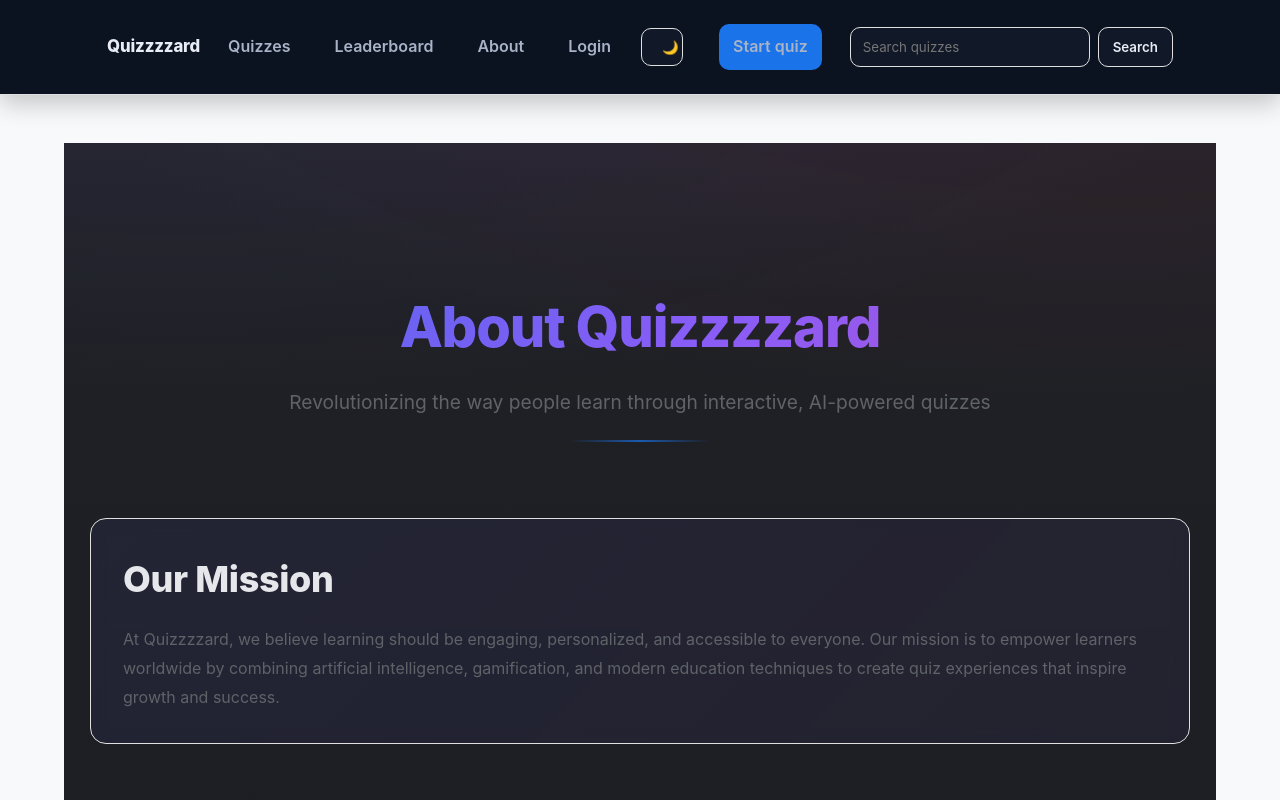
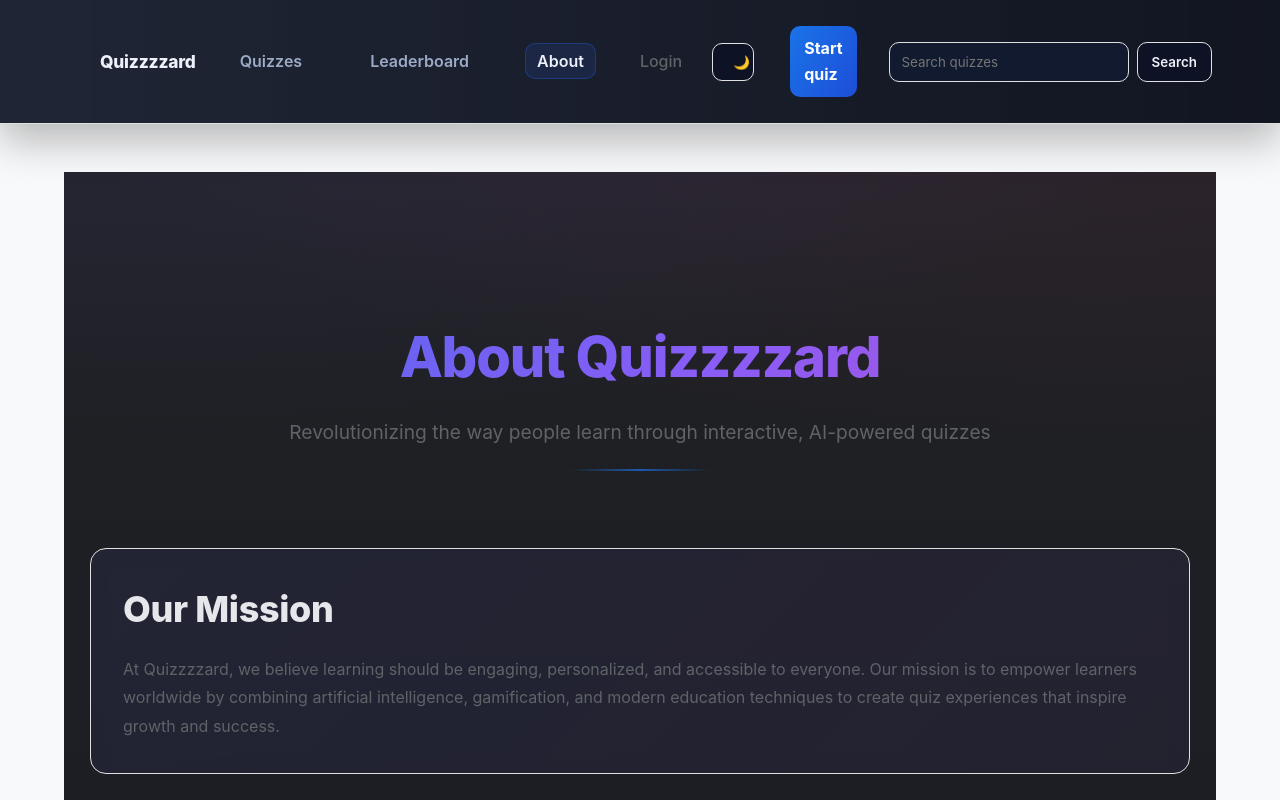
Before and after one commit to amanantuley/Quizzzzard, a React (Vite) app in the folder client/: page /about in a window 1280 px wide. Shown: the top 800 px of the page. Built offline with nearby package versions, Linux system fonts and the light colour scheme.

Commit message:
Changed the header

```diff
--- a/client/src/components/layout/Header.jsx
+++ b/client/src/components/layout/Header.jsx
@@ -1,5 +1,5 @@
-import React, { useState } from "react";
-import { Link, useNavigate } from "react-router-dom";
+import React, { useMemo, useState } from "react";
+import { Link, useLocation, useNavigate } from "react-router-dom";
 import { useAuth } from "../../context/AuthContext";
 import { useTheme } from "../../context/ThemeContext";
 import "./header.css";
@@ -10,6 +10,13 @@ export default function Header() {
   const [menuOpen, setMenuOpen] = useState(false);
   const [query, setQuery] = useState("");
   const navigate = useNavigate();
+  const location = useLocation();
+
+  const navLinks = useMemo(() => ([
+    { to: "/", label: "Quizzes" },
+    { to: "/leaderboard", label: "Leaderboard" },
+    { to: "/about", label: "About" },
+  ]), []);
 
   const toggleMenu = () => setMenuOpen((prev) => !prev);
   const closeMenu = () => setMenuOpen(false);
@@ -37,15 +44,21 @@ export default function Header() {
           aria-label="Main navigation"
         >
           <ul className="nav-list">
-            <li className="nav-item">
-              <Link to="/" onClick={closeMenu}>Quizzes</Link>
-            </li>
-            <li className="nav-item">
-              <Link to="/leaderboard" onClick={closeMenu}>Leaderboard</Link>
-            </li>
-            <li className="nav-item">
-              <Link to="/about" onClick={closeMenu}>About</Link>
-            </li>
+            {navLinks.map(({ to, label }) => {
+              const active = location.pathname === to || (to !== "/" && location.pathname.startsWith(to));
+              return (
+                <li className="nav-item" key={to}>
+                  <Link
+                    to={to}
+                    onClick={closeMenu}
+                    className={active ? "nav-link active" : "nav-link"}
+                    aria-current={active ? "page" : undefined}
+                  >
+                    {label}
+                  </Link>
+                </li>
+              );
+            })}
 
             <li className="nav-item hide-desktop">
               <form
--- a/client/src/components/layout/header.css
+++ b/client/src/components/layout/header.css
@@ -2,10 +2,12 @@
 
 :root {
 	--primary: #2563eb;
-	--bg: #0b1220;
-	--surface: #111827;
-	--text: #e8ecf5;
-	--muted: #a8b3c7;
+	--primary-strong: #1d4ed8;
+	--bg: #050915;
+	--surface: #0d1324;
+	--surface-2: #111a2f;
+	--text: #edf1fb;
+	--muted: #9babc6;
 	--border: rgba(255, 255, 255, 0.08);
 }
 
@@ -13,24 +15,24 @@
 	position: sticky;
 	top: 0;
 	z-index: 50;
-	background: var(--bg);
+	background: linear-gradient(90deg, rgba(13, 19, 36, 0.92), rgba(5, 9, 21, 0.95));
 	border-bottom: 1px solid var(--border);
-	box-shadow: 0 8px 24px rgba(0, 0, 0, 0.22);
+	box-shadow: 0 16px 40px rgba(0, 0, 0, 0.28);
 }
 
 .site-header-inner {
-	max-width: 1200px;
+	max-width: 1280px;
 	margin: 0 auto;
 	display: flex;
 	align-items: center;
-	gap: 14px;
+	gap: 18px;
 	justify-content: space-between;
-	padding: 12px 5%;
+	padding: 14px 5%;
 }
 
 .brand {
 	font-weight: 800;
-	font-size: 1.05rem;
+	font-size: 1.08rem;
 	color: var(--text);
 	text-decoration: none;
 	letter-spacing: -0.01em;
@@ -73,20 +75,31 @@
 	padding: 0;
 }
 
-.nav-item a,
+.nav-link,
 .btn-link {
 	color: var(--muted);
 	text-decoration: none;
 	font-weight: 600;
-	transition: color 0.2s ease;
+	transition: color 0.2s ease, background 0.2s ease, box-shadow 0.2s ease;
 }
 
-.nav-item a:hover,
-.nav-item a:focus-visible,
+.nav-link {
+	padding: 8px 12px;
+	border-radius: 10px;
+}
+
+.nav-link:hover,
+.nav-link:focus-visible,
 .btn-link:hover,
 .btn-link:focus-visible {
 	color: var(--text);
 	outline: none;
+}
+
+.nav-link.active {
+	color: var(--text);
+	background: rgba(37, 99, 235, 0.12);
+	box-shadow: inset 0 0 0 1px rgba(37, 99, 235, 0.35);
 }
 
 .btn-link {
@@ -110,7 +123,7 @@
 	display: inline-block;
 	padding: 10px 14px;
 	border-radius: 10px;
-	background: var(--primary);
+	background: linear-gradient(120deg, var(--primary), var(--primary-strong));
 	color: #fff;
 	font-weight: 700;
 	text-decoration: none;
@@ -138,7 +151,7 @@
 	padding: 0 12px;
 	border-radius: 10px;
 	border: 1px solid var(--border);
-	background: var(--surface);
+	background: var(--surface-2);
 	color: var(--text);
 }
 
@@ -146,6 +159,7 @@
 	border-color: rgba(37, 99, 235, 0.6);
 	outline: none;
 }
+
 
 .search button {
 	height: 40px;
```
